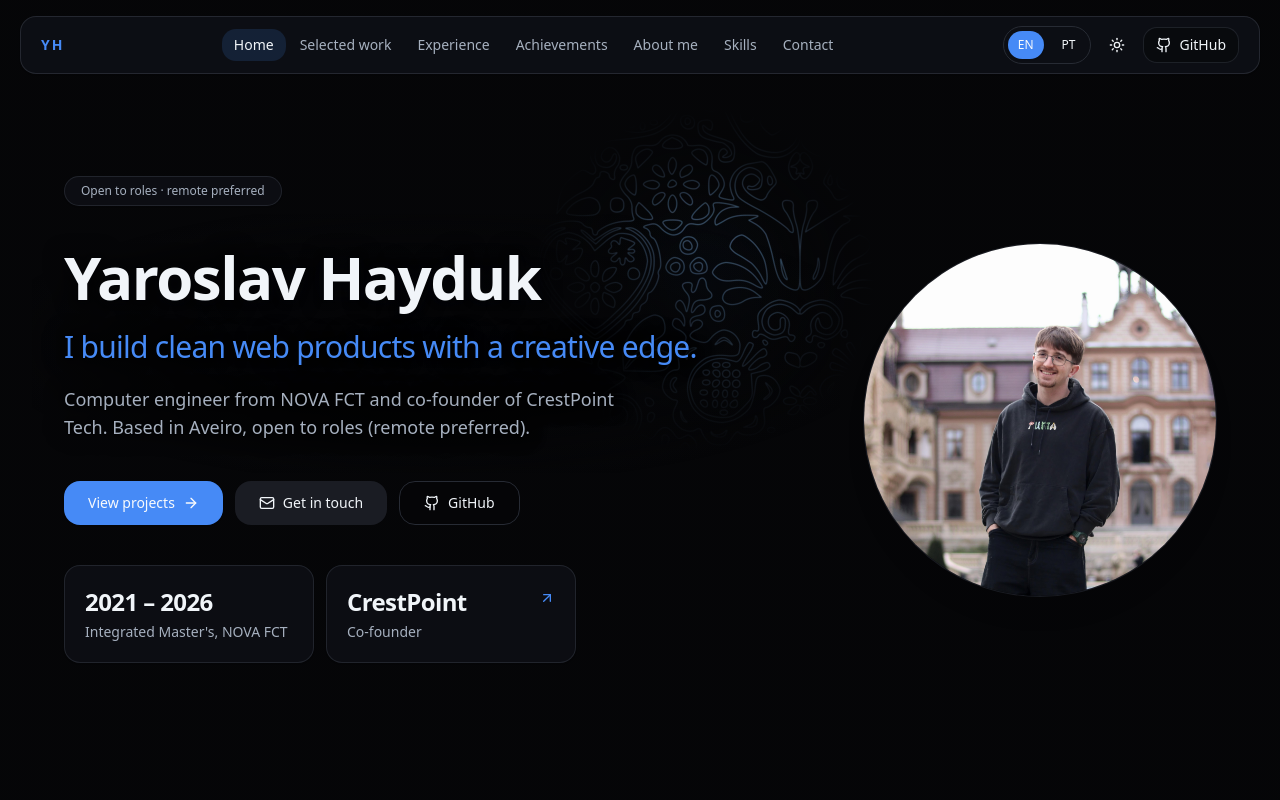
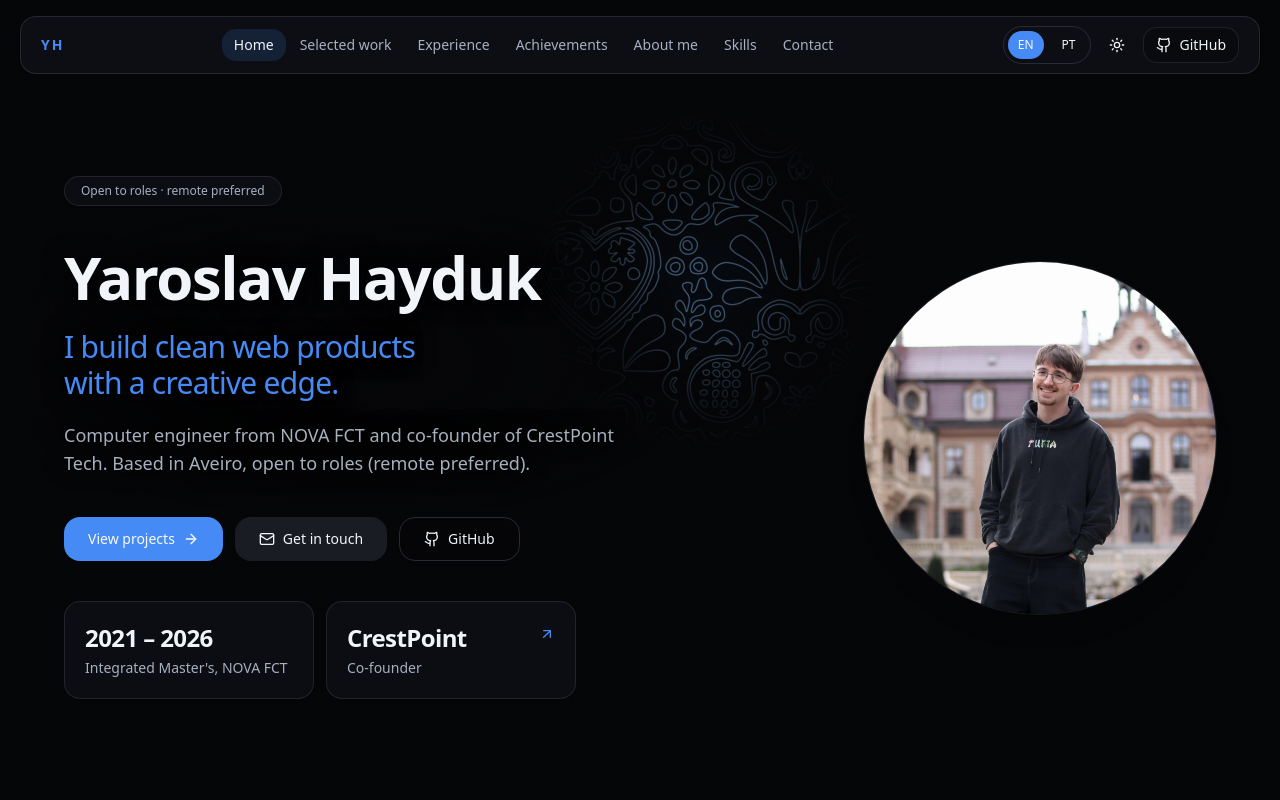
Before and after one commit to yarosfct/yaros_dev_portfolio, a Next.js app: page / in a window 1280 px wide. Shown: the top 800 px of the page. Built offline with nearby package versions, Linux system fonts and the light colour scheme.

Commit message:
Stop spotlight-copy max-width from overriding Tailwind caps
Drop the blanket max-width:100% rule so max-w-xl / max-w-full on
copy blocks can shrink-wrap text with the intended line length.

```diff
--- a/src/app/globals.css
+++ b/src/app/globals.css
@@ -201,7 +201,6 @@ body {
     position: relative;
     isolation: isolate;
     width: fit-content;
-    max-width: 100%;
   }
 
   .dark .spotlight-copy--center {
--- a/src/components/sections/hero-section.tsx
+++ b/src/components/sections/hero-section.tsx
@@ -23,7 +23,7 @@ export function HeroSection({ content }: HeroSectionProps) {
               {content.ui.availability}
             </div>
 
-            <div className="spotlight-copy max-w-xl space-y-4 md:space-y-5">
+            <div className="spotlight-copy w-fit max-w-xl space-y-4 md:space-y-5">
               <h1 className="font-[var(--font-display)] text-balance text-4xl font-semibold tracking-tight text-foreground md:text-6xl md:leading-[1.05]">
                 {content.hero.name}
               </h1>
--- a/src/components/sections/section-shell.tsx
+++ b/src/components/sections/section-shell.tsx
@@ -33,7 +33,7 @@ export function SectionShell({
             {(eyebrow || title || description) && (
               <header
                 className={cn(
-                  "spotlight-copy max-w-3xl space-y-2 md:space-y-3",
+                  "spotlight-copy w-fit max-w-full space-y-2 md:space-y-3",
                   centered && "spotlight-copy--center text-center"
                 )}
               >
```
